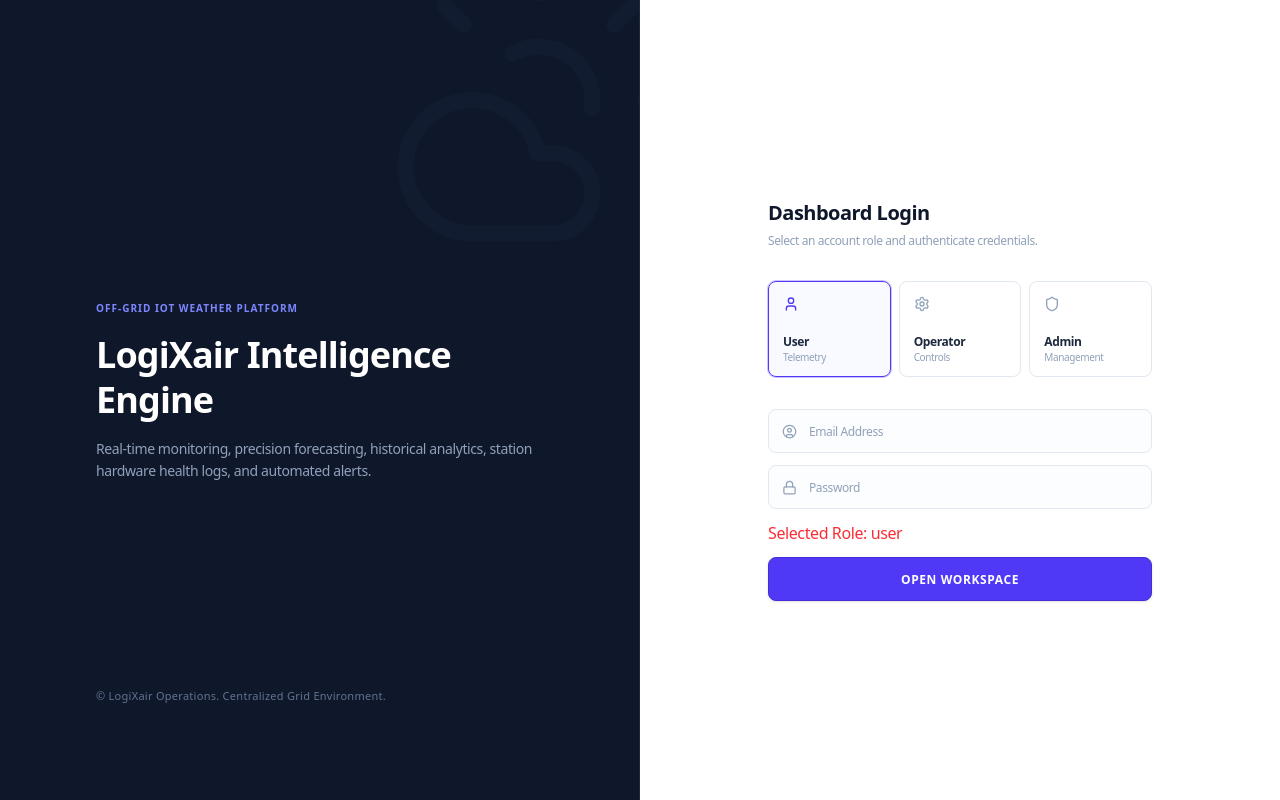
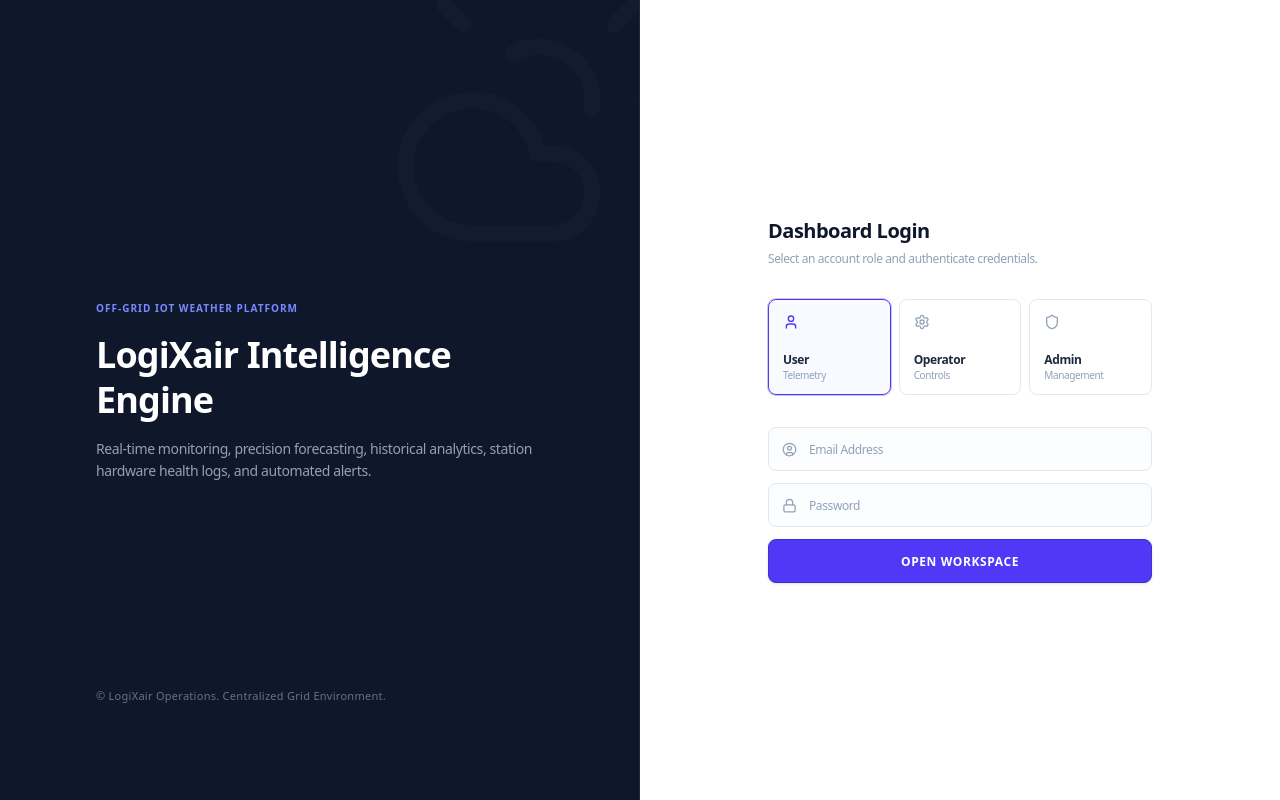
Before and after one commit to Mihir205/LogiXair, a Next.js app: page / in a window 1280 px wide. Built offline with nearby package versions, Linux system fonts and the light colour scheme.

Commit message:
Removed the Test part

```diff
--- a/app/page.tsx
+++ b/app/page.tsx
@@ -285,9 +285,6 @@ export default function HomePage() {
                 className="w-full h-11 rounded-lg border border-slate-200 pl-10 pr-4 text-xs font-medium text-slate-800 bg-slate-50/40 outline-none focus:border-indigo-500 focus:bg-white transition-all placeholder:text-slate-400 disabled:opacity-60 disabled:cursor-not-allowed"
               />
             </div>
-            <p className="text-red-500">
-              Selected Role: {role}
-            </p>
             {/* Submission Action Control */}
             <button
               onClick={handleLogin}
```
